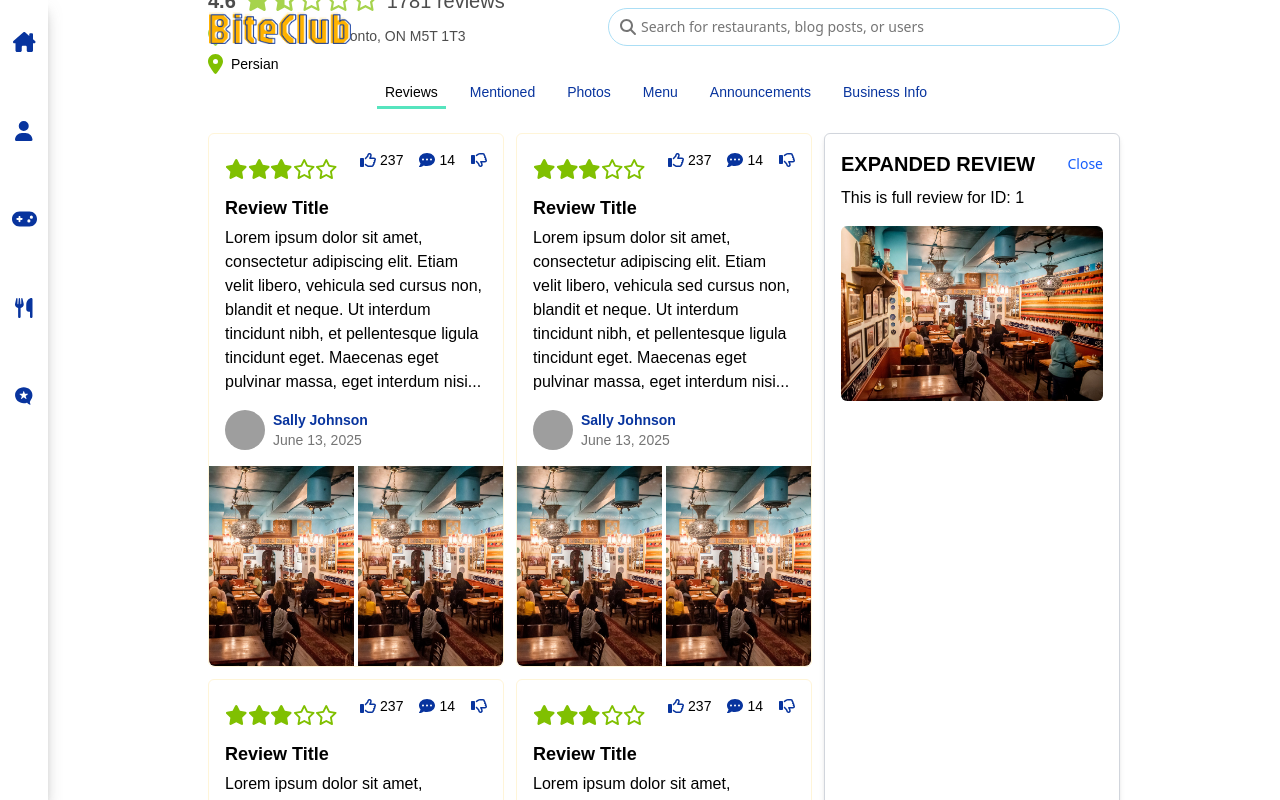
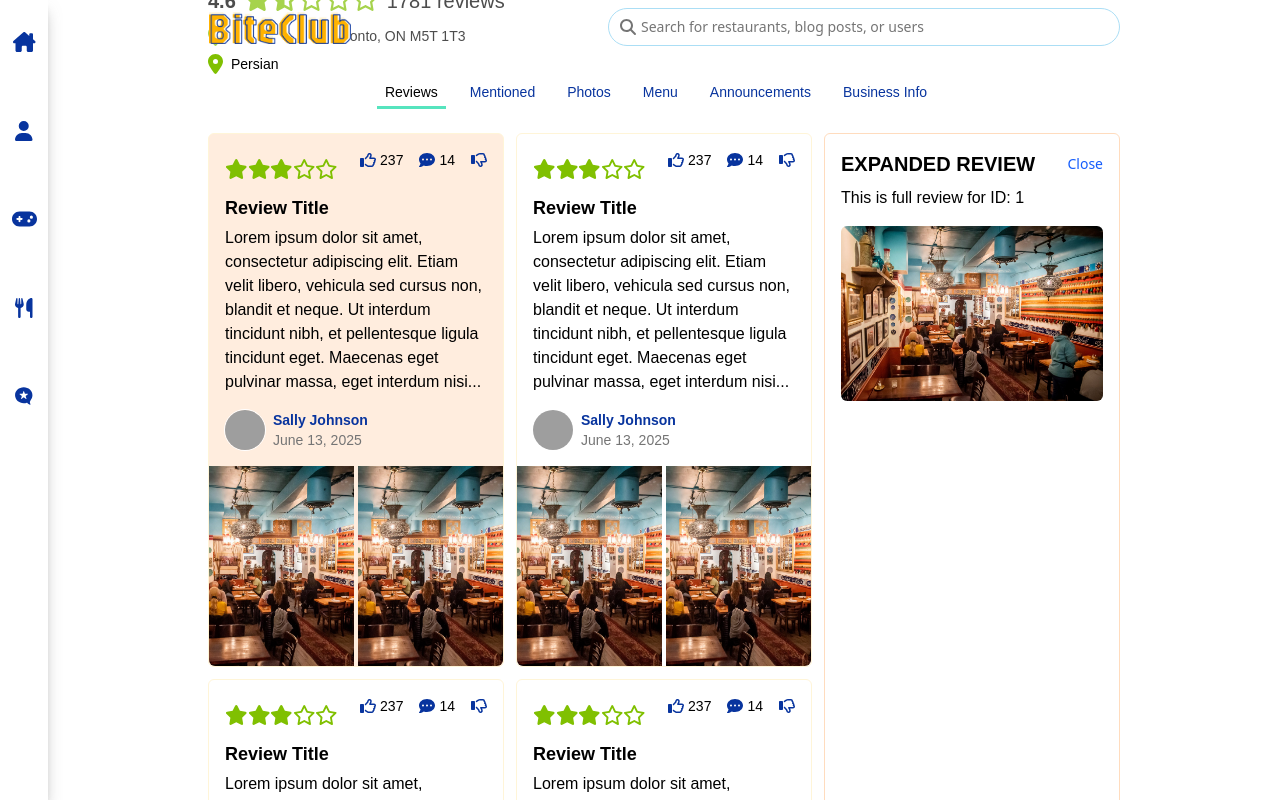
Before and after one commit to ochovhaniuk98/PRJ566NBB-02, a Next.js app in the folder biteclub/: page /restaurants/12345 in a window 1280 px wide. Both pictures are taken after a click on the element 356 px from the left and 813 px from the top of the page. Shown: the part 413-1213 px from the top of the page. Built offline with nearby package versions, Linux system fonts and the light colour scheme; grey boxes are pictures that could not be loaded; a web font is replaced by a local one.

Commit message:
added base of expanded review functionality

```diff
--- a/biteclub/src/app/(main)/restaurants/[restaurantId]/page.js
+++ b/biteclub/src/app/(main)/restaurants/[restaurantId]/page.js
@@ -31,12 +31,17 @@ export default function RestaurantProfile() {
                 {/* Left two columns: nested grid of reviews */}
                 <div className="col-span-2 grid grid-cols-2 gap-3">
                   {reviewList.map(review => (
-                    <ReviewCard key={review.id} imageSrc={review.imageSrc} onClick={() => setSelectedReview(review)} />
+                    <ReviewCard
+                      key={review.id}
+                      imageSrc={review.imageSrc}
+                      onClick={() => setSelectedReview(review)}
+                      isSelected={selectedReview?.id === review.id}
+                    />
                   ))}
                 </div>
 
                 {/* Third column: expanded review */}
-                <div className="border border-gray-300 rounded-md p-4 bg-white shadow-md">
+                <div className="border border-brand-peach rounded-md p-4 bg-white">
                   <div className="flex justify-between items-center mb-2">
                     <h2 className="text-xl font-bold">Expanded Review</h2>
                     <button onClick={() => setSelectedReview(null)} className="text-sm text-blue-600 hover:underline">
--- a/biteclub/src/components/shared/ReviewCard.jsx
+++ b/biteclub/src/components/shared/ReviewCard.jsx
@@ -5,10 +5,13 @@ import { faLocationDot } from '@fortawesome/free-solid-svg-icons';
 import reviewCardIconArr from '@/app/data/iconData';
 import EngagementIconStat from './EngagementIconStat';
 
-export default function ReviewCard({ imageSrc, onClick }) {
+export default function ReviewCard({ imageSrc, onClick, isSelected }) {
+  console.log('ISSELECTED: ', isSelected);
   return (
     <div
-      className={`border rounded-md border-brand-yellow-lite flex flex-col cursor-pointer hover:bg-brand-peach-lite hover:outline-brand-peach hover:outline-2 ${
+      className={`${
+        isSelected ? 'bg-brand-peach-lite' : 'bg-white'
+      } border rounded-md border-brand-yellow-lite flex flex-col cursor-pointer hover:bg-brand-peach-lite hover:outline-brand-peach hover:outline-2 ${
         imageSrc?.length > 0 ? 'row-span-2' : 'row-span-1'
       }`}
       onClick={onClick}
```
